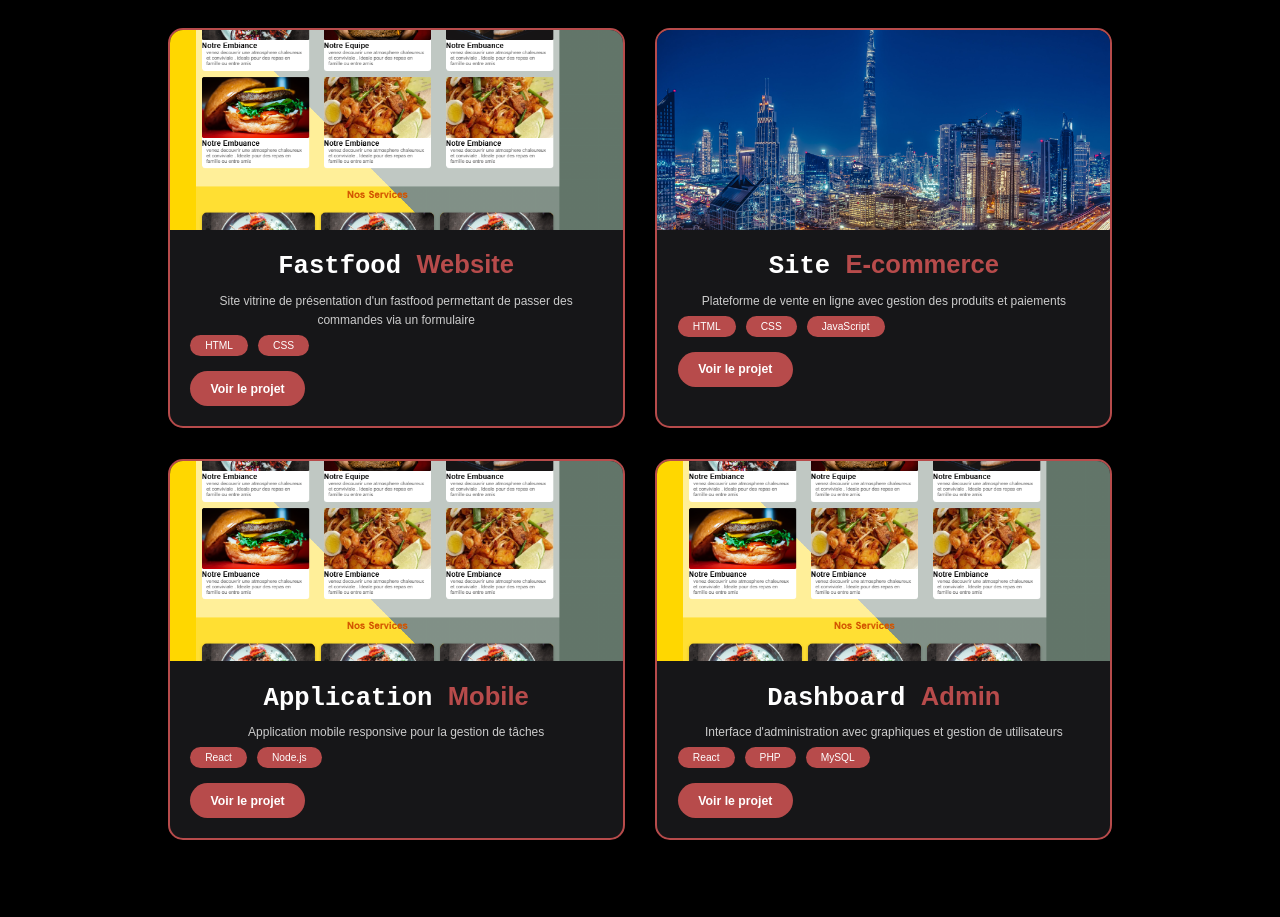
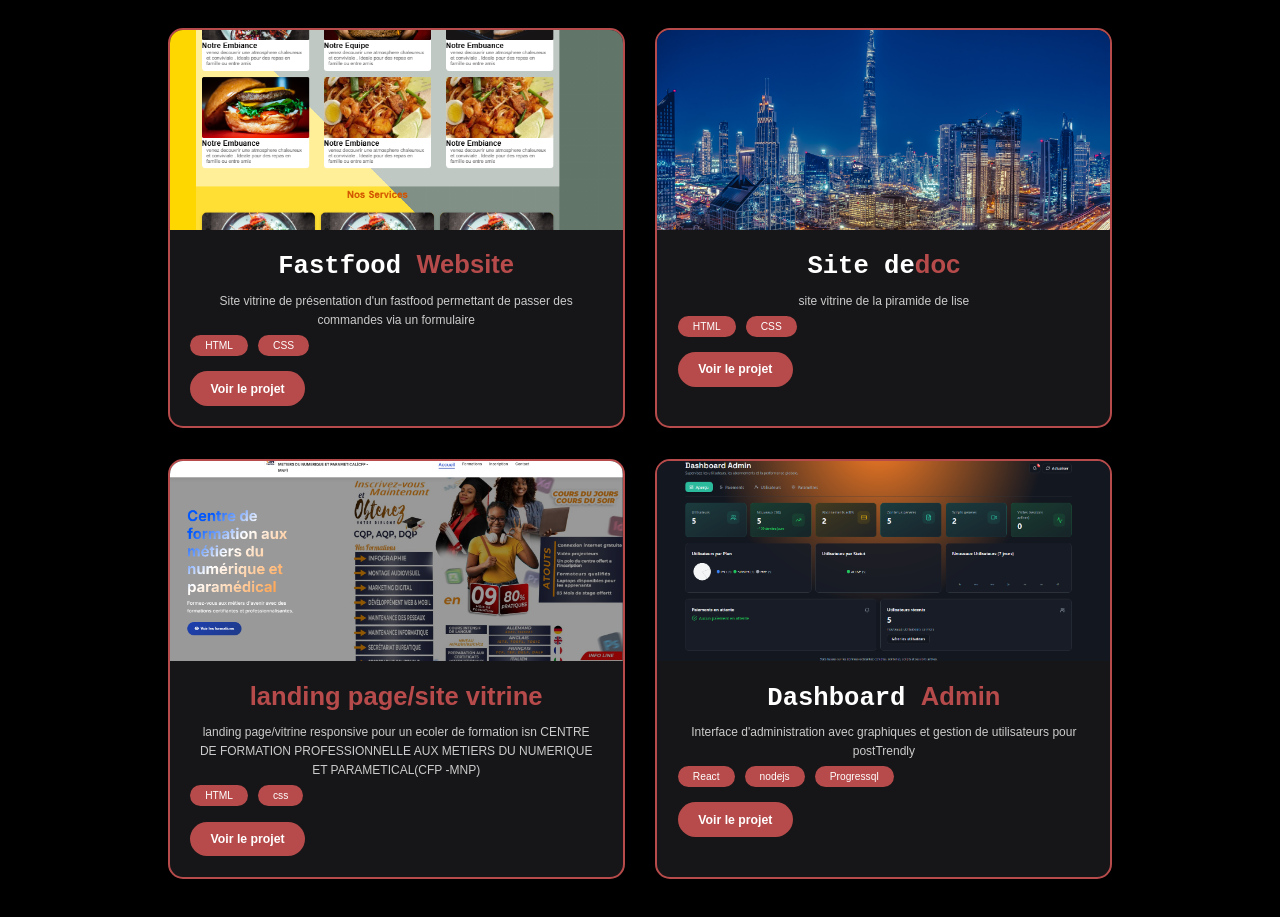
Before and after one commit to matour1/my-porfolio, a plain HTML site: page projects.html in a window 1280 px wide. Shown: the part 179-1096 px from the top of the page. Before the commit the page ends 1070 px from the top, so only its background shows below. Drawn offline with Linux system fonts and the light colour scheme.

Commit message:
init my portfolio

```diff
--- a/projects.html
+++ b/projects.html
@@ -50,12 +50,12 @@
                     <img src="images/img1.jpg" alt="project2">
                 </div>
                 <div class="project-info">
-                    <h2>Site <span>E-commerce</span></h2>
-                    <p class="project-desc">Plateforme de vente en ligne avec gestion des produits et paiements</p>
+                    <h2>Site de<span>doc</span></h2>
+                    <p class="project-desc">site vitrine de la piramide de lise</p>
                     <div class="project-tech">
                         <span>HTML</span>
                         <span>CSS</span>
-                        <span>JavaScript</span>
+
                     </div>
                     <a href="#" class="btn-project">Voir le projet</a>
                 </div>
@@ -63,14 +63,14 @@
 
             <div class="project-card">
                 <div class="project-image">
-                    <img src="images/Capture d’écran1.png" alt="project3">
+                    <img src="images/Capture d’écran landing isn.png" alt="project3">
                 </div>
                 <div class="project-info">
-                    <h2>Application <span>Mobile</span></h2>
-                    <p class="project-desc">Application mobile responsive pour la gestion de tâches</p>
+                    <h2><span>landing page/site vitrine</span></h2>
+                    <p class="project-desc">landing page/vitrine responsive pour un ecoler de formation isn CENTRE DE FORMATION PROFESSIONNELLE AUX METIERS DU NUMERIQUE ET PARAMETICAL(CFP -MNP)</p>
                     <div class="project-tech">
-                        <span>React</span>
-                        <span>Node.js</span>
+                        <span>HTML</span>
+                        <span>css</span>
                     </div>
                     <a href="#" class="btn-project">Voir le projet</a>
                 </div>
@@ -78,17 +78,17 @@
 
             <div class="project-card">
                 <div class="project-image">
-                    <img src="images/Capture d’écran1.png" alt="project4">
+                    <img src="images/capture dachborde admin.png" alt="project4">
                 </div>
                 <div class="project-info">
                     <h2>Dashboard <span>Admin</span></h2>
-                    <p class="project-desc">Interface d'administration avec graphiques et gestion de utilisateurs</p>
+                    <p class="project-desc">Interface d'administration avec graphiques et gestion de utilisateurs pour postTrendly</p>
                     <div class="project-tech">
                         <span>React</span>
-                        <span>PHP</span>
-                        <span>MySQL</span>
+                        <span>nodejs</span>
+                        <span>Progressql</span>
                     </div>
-                    <a href="#" class="btn-project">Voir le projet</a>
+                    <a href="https://posttrendly.vercel.app/admin" class="btn-project">Voir le projet</a>
                 </div>
             </div>
         </div>
```
Also changed, not shown: index.html (+3 -3 lines), images/Capture d’écran landing isn.png (added), images/capture dachborde admin.png (added).
